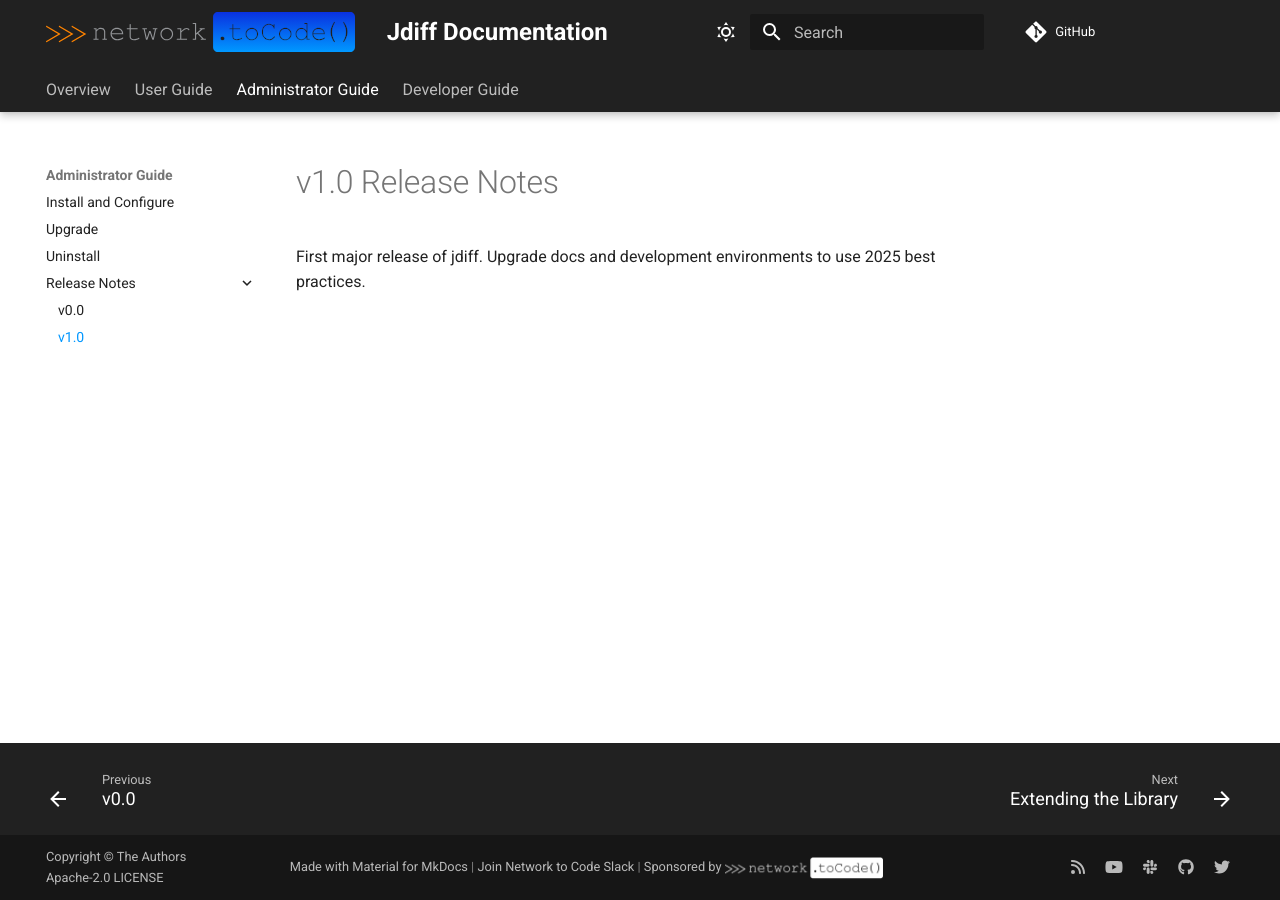
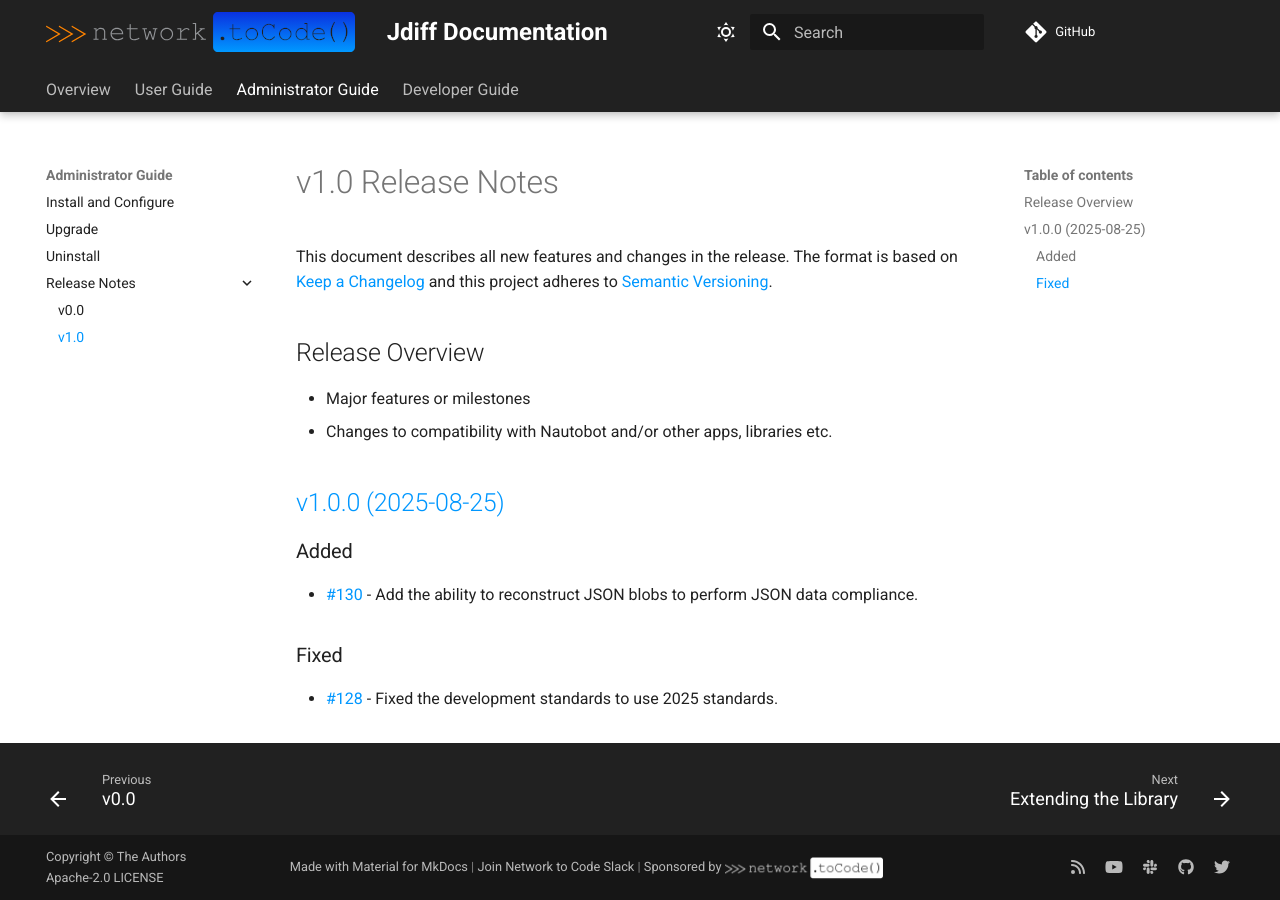
Before and after one commit to networktocode/jdiff, an MkDocs documentation site: the page built from docs/admin/release_notes/version_1.0.md, in a window 1280 px wide. Built offline with MkDocs 1.6.1 and Material for MkDocs 9.7.7, drawn with Linux system fonts in a browser that asks for light colours; comment, search, counter and statistics services are not loaded.

Commit message:
Release v1.0.0

```diff
--- a/docs/admin/release_notes/version_1.0.md
+++ b/docs/admin/release_notes/version_1.0.md
@@ -1,3 +1,18 @@
 # v1.0 Release Notes
 
-First major release of jdiff. Upgrade docs and development environments to use 2025 best practices.
+This document describes all new features and changes in the release. The format is based on [Keep a Changelog](https://keepachangelog.com/en/1.0.0/) and this project adheres to [Semantic Versioning](https://semver.org/spec/v2.0.0.html).
+
+## Release Overview
+
+- Major features or milestones
+- Changes to compatibility with Nautobot and/or other apps, libraries etc.
+
+## [v1.0.0 (2025-08-25)](https://github.com/networktocode/jdiff/releases/tag/v1.0.0)
+
+### Added
+
+- [#130](https://github.com/networktocode/jdiff/issues/130) - Add the ability to reconstruct JSON blobs to perform JSON data compliance.
+
+### Fixed
+
+- [#128](https://github.com/networktocode/jdiff/issues/128) - Fixed the development standards to use 2025 standards.
--- a/pyproject.toml
+++ b/pyproject.toml
@@ -1,6 +1,6 @@
 [tool.poetry]
 name = "jdiff"
-version = "1.0.0a0"
+version = "1.0.0"
 description = "A light-weight library to compare structured output from network devices show commands."
 authors = ["Network to Code, LLC <info@networktocode.com>"]
 readme = "README.md"
--- a/towncrier_template.j2
+++ b/towncrier_template.j2
@@ -9,7 +9,7 @@
 - Changes to compatibility with Nautobot and/or other apps, libraries etc.
 
 {% if render_title %}
-## [v{{ versiondata.version }} ({{ versiondata.date }})](https://github.com/networktocode/{{ cookiecutter.project_slug }}/releases/tag/v{{ versiondata.version}})
+## [v{{ versiondata.version }} ({{ versiondata.date }})](https://github.com/networktocode/jdiff/releases/tag/v{{ versiondata.version}})
 
 {% endif %}
 {% for section, _ in sections.items() %}
```
Also changed, not shown: 2 other files.
